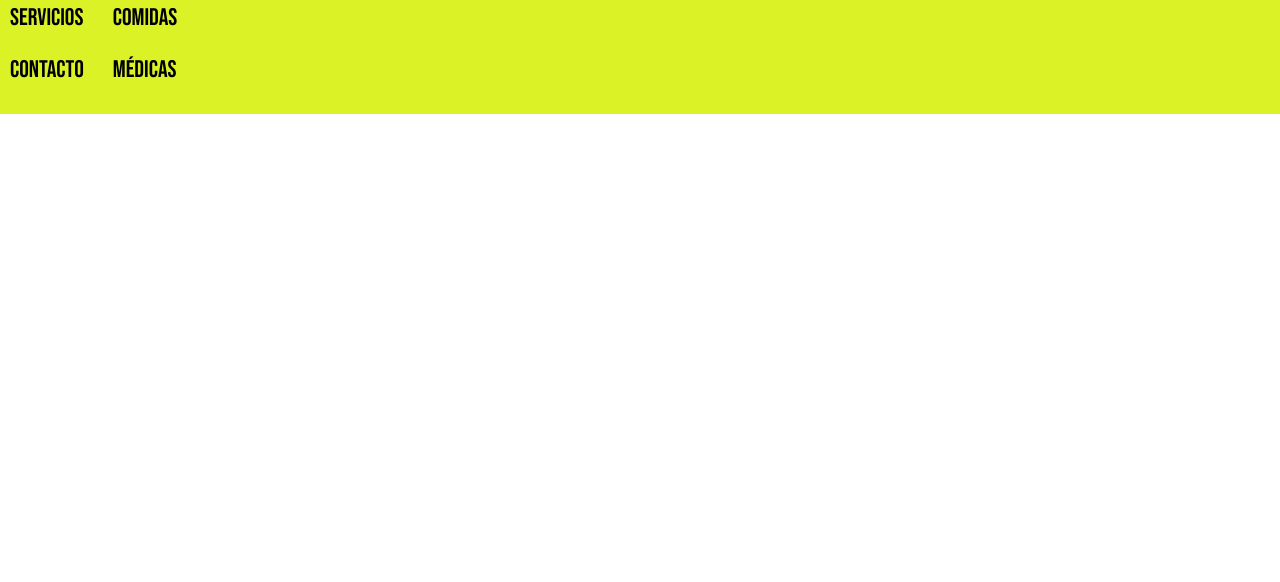
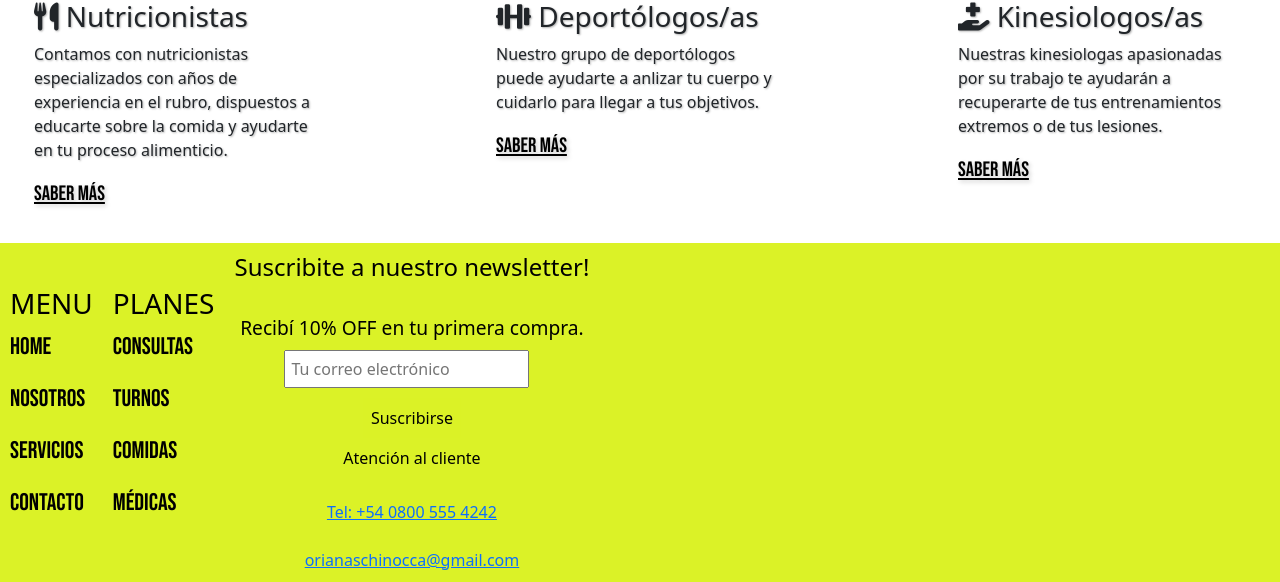
Before and after one commit to SchinoccaO/finalproyect, a plain HTML site: page index.html in a window 1280 px wide. Shown: the part 806-1388 px from the top of the page. Before the commit the page ends 920 px from the top, so only its background shows below. Drawn offline with nearby package versions, Linux system fonts and the light colour scheme.

Commit message:
ultimos cambios

```diff
--- a/css/index.css
+++ b/css/index.css
@@ -1,4 +1,19 @@
+.body{
+    min-width: 250px;
+    display: flex;
+    flex-wrap: wrap;
+    background-color: #000
+}
 
+.icon-container{ min-width: 100px;
+    display: flex;
+    flex-wrap: wrap;
+}
+
+
+.main{
+    background-color: #000;
+}
 /* MENU*/
 .nav-link {
     font-family: "Bebas Neue", sans-serif;
@@ -27,7 +42,12 @@
 
 .m-2 {
     white-space: pre-line;
-    font-size: 4.5em;
+    font-size: 9em;
+    transition: color 0.3s ease; /* Añade transición al cambio de color */
+    text-align: left; /* Alinea el texto al centro */
+    display: block; /* Asegura que ocupa todo el ancho disponible */
+    margin-top: 10px; /* Añade un poco de espacio arriba */
+
 }
 
 .inicio::before {
@@ -100,34 +120,42 @@ footer .item p {
 }
 
 .newsletter {
-    max-width: 600px;
-    margin: 0 auto;
+    display: flex;
+    flex-direction: column;
+    align-items: center;
 }
 
 .newsletter h3 {
     font-size: 1.5em;
     margin-bottom: 10px;
+    justify-content: flex-start;
 }
 
 .newsletter h2 {
     font-size: 1.2em;
-    margin-bottom: 20px;
+    margin-bottom: 10px;
+
 }
 
 .subscribe-box {
     display: flex;
     justify-content: space-between;
     align-items: center;
-
-    padding:2px;
+    flex-direction: column;
+    padding:1px;
 }
 
 .subscribe-input {
     flex-grow: 1;
     padding: 5px;
     margin-right: 10px;
+    margin-bottom: 10px;
+
 }
 
+h6 {
+    margin-top: 10px;
+}
 .subscribe-button {
     padding: 8px;
     background-color: hsl(67, 89%, 55%);
@@ -135,17 +163,52 @@ footer .item p {
     border: none;
     cursor: pointer;
 }
-.cards-servicios .card{
-    width:25%;
+.cards-servicios .card {
+    width: 25%;
     padding: 10px;
     display: flex;
-    justify-content: center;
-    align-items: left;
+    flex-direction: column; /* Ajustado a column para que el texto aparezca debajo del ícono */
+    justify-content: space-between;
+    align-items: flex-start; /* Ajustado a flex-start para alinear el contenido a la izquierda */
     background-color: transparent;
+    border: none; /* Quita los bordes */
+    text-shadow: 2px 2px 4px rgba(0, 0, 0, 0.2); /* Agrega una sombra al texto */
 }
+
+/* Otros estilos para el contenido de la tarjeta (ajustar según sea necesario) */
+.cards-servicios .card h3 {
+    text-shadow: 1px 1px 2px rgba(0, 0, 0, 0.3); /* Añade sombra al texto h3 (título) */
+}
+
+.cards-servicios .card p {
+    text-shadow: 1px 1px 2px rgba(0, 0, 0, 0.3); /* Añade sombra al texto del párrafo */
+}
+
+/* Otros estilos para la tarjeta según sea necesario */
+
 .cards-servicios{
     display: flex;
     justify-content: space-between;
-    align-items: center;
+    align-items: flex-start;
     column-rule-color:white;
 }
+.saber-mas {
+    font-family: "Bebas Neue", sans-serif;
+    color: hsl(0, 0%, 0%);
+    font-size: 1.3em;
+    cursor: pointer;
+    transition: color 0.3s ease; /* Añade transición al cambio de color */
+    text-align: center; /* Alinea el texto al centro */
+    display: block; /* Asegura que ocupa todo el ancho disponible */
+    margin-top: 10px; /* Añade un poco de espacio arriba */
+}
+
+/* Cambia el color al pasar el mouse por encima */
+.saber-mas:hover {
+    color: hsl(113, 100%, 35%);
+}
+/* Estilo para posicionar a la izquierda */
+.card .saber-mas {
+    text-align: left;
+    margin-top: 0; /* Elimina el espacio arriba si es necesario */
+}
--- a/index.html
+++ b/index.html
@@ -50,33 +50,28 @@
         <section class="cards-servicios m-4">
             <div class="card">
                 <h3><i class="fa-solid fa-utensils"></i> Nutricionistas</h3>
-                <p>Contamos con nutricionistas especializados y con años de experiencia.
+                <p>Contamos con nutricionistas especializados con años de experiencia en el rubro, dispuestos a educarte sobre la comida y ayudarte en tu proceso alimenticio.
                 </p>
+                <a href="nutriconistas" class="saber-mas">Saber más</a>
             </div>
             <div class="card">
                 <h3><i class="fa-solid fa-dumbbell"></i> Deportólogos/as </h3>
                 <p>Nuestro grupo de deportólogos puede ayudarte a anlizar tu cuerpo y cuidarlo para llegar a tus objetivos.
                 </p>
+                <a href="deportologos" class="saber-mas">Saber más</a>
             </div>
             <div class="card">
                 <h3><i class="fa-solid fa-hand-holding-medical"></i> Kinesiologos/as </h3>
                 <p>Nuestras kinesiologas apasionadas por su trabajo te ayudarán a recuperarte de tus entrenamientos extremos o de tus lesiones.
                 </p>
+                <a href="kinesiologs" class="saber-mas">Saber más</a>
             </div>
 
+</body>
         </section>
 
 
         </section>
-
-
-
-
-
-
-
-
-
 
     </main>
     <footer id="piedepagina">
@@ -97,11 +92,15 @@
                 <p><a href="#">Médicas</a></p>
             </div>
             <div class="newsletter">
-                <h3>Suscribite a nuestro newsletter!</h3>
-                <h2>Recibí 10% OFF en tu primera compra.</h2>
+                <h3>Suscribite a nuestro newsletter!</h3><br><h2>Recibí 10% OFF en tu primera compra.</h2>
 
                 <div class="subscribe-box">
                     <input type="email" class="subscribe-input" placeholder="Tu correo electrónico">
                     <button class="subscribe-button">Suscribirse</button>
                 </div>
+                <h6>Atención al cliente </h6> <br>
+                <a href="+54 0800 555 4242">Tel: +54 0800 555 4242
+                </a>
+                <br>
+                <a href="mailto: orianaschinocca@gmail.com">orianaschinocca@gmail.com</a>
             </div>
```
